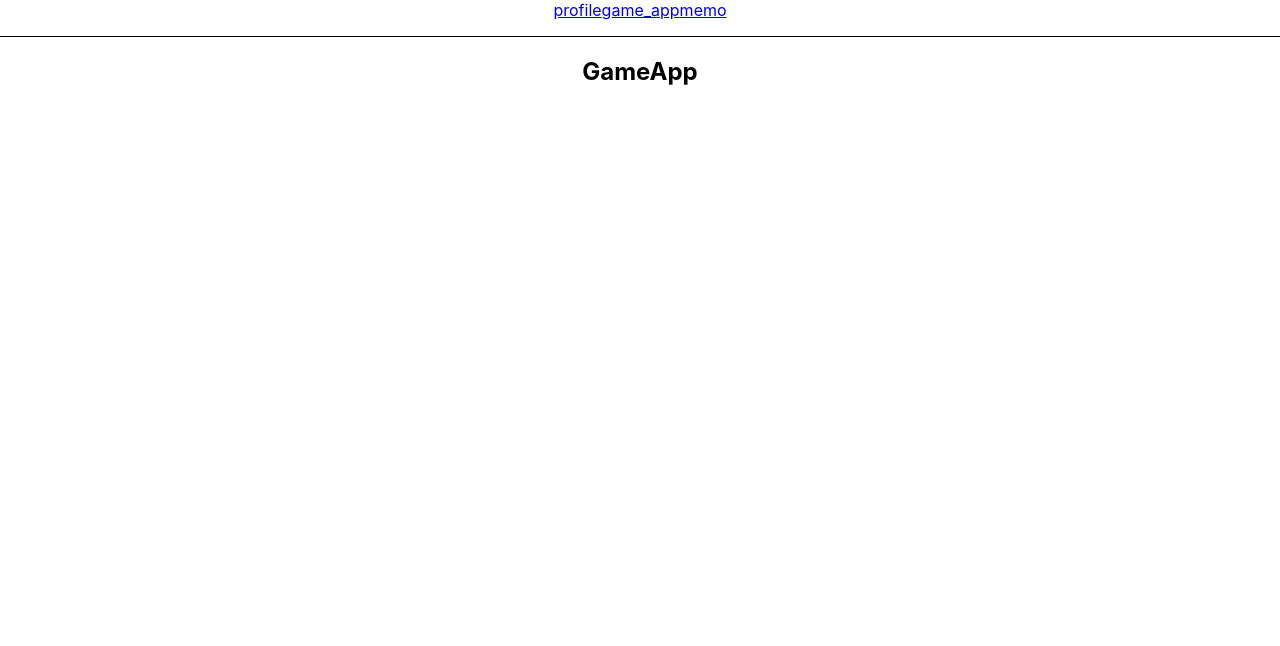
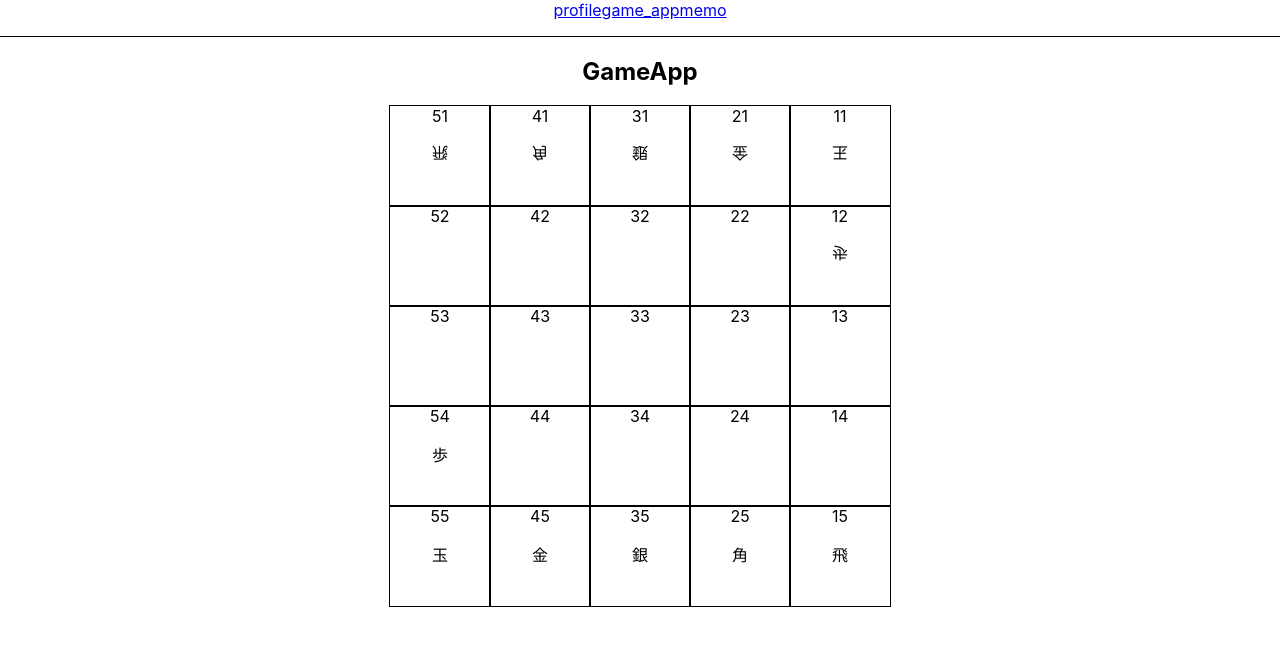
Before and after one commit to aShunyaOtsuki/hobby-web, a React (Create React App) app in the folder web/: page /game_app in a window 1280 px wide. Shown: the top 646 px of the page. Built offline with nearby package versions, Linux system fonts and the light colour scheme.

Commit message:
[frontend] imp shogi: can move koma (#6)

```diff
--- a/web/src/App.css
+++ b/web/src/App.css
@@ -36,3 +36,21 @@
     transform: rotate(360deg);
   }
 }
+
+.ShogiBoard {
+  display: grid;
+  grid-template-columns: repeat(5, 100px);
+  grid-template-rows: repeat(5, 100px);
+  justify-content: center;
+}
+
+.KomaPlace {
+  outline: solid 1px;
+}
+
+.KomaSente {
+  transform: rotateX(0deg);
+}
+.KomaGote {
+  transform: rotateX(180deg);
+}
--- /dev/null
+++ b/web/src/components/ShogiBoard.tsx
@@ -0,0 +1,11 @@
+import React from "react";
+import "../App.css";
+import { Board } from "../game/shogi";
+
+export const ShogiBoard = () => {
+  return (
+    <div>
+      <Board />
+    </div>
+  );
+};
--- /dev/null
+++ b/web/src/game/shogi.tsx
@@ -0,0 +1,181 @@
+import { useState } from "react";
+
+const komaType = ["歩", "銀", "金", "角", "飛", "玉"] as const;
+type KomaType = typeof komaType[number];
+// const placeRange = [1, 2, 3, 4, 5] as const;
+// type PlaceRange = typeof placeRange[number];
+const places = [
+  [0, 0], // 持ち駒の場所
+  [1, 1],
+  [1, 2],
+  [1, 3],
+  [1, 4],
+  [1, 5],
+  [2, 1],
+  [2, 2],
+  [2, 3],
+  [2, 4],
+  [2, 5],
+  [3, 1],
+  [3, 2],
+  [3, 3],
+  [3, 4],
+  [3, 5],
+  [4, 1],
+  [4, 2],
+  [4, 3],
+  [4, 4],
+  [4, 5],
+  [5, 1],
+  [5, 2],
+  [5, 3],
+  [5, 4],
+  [5, 5],
+] as const;
+type Place = typeof places[number];
+type Koma = {
+  komaType: KomaType;
+  place: Place;
+};
+
+const samePlace = (a: Place, b: Place): boolean => {
+  return a[0] === b[0] && a[1] === b[1];
+};
+
+abstract class Player {
+  komas: Koma[];
+  constructor(komas: Koma[]) {
+    this.komas = komas;
+  }
+  move(currentPlace: Place, nextPlace: Place) {
+    const koma = this.komas.find((koma) => samePlace(koma.place, currentPlace));
+    if (koma == null) throw new Error();
+
+    this.komas = this.komas
+      .filter((koma) => !samePlace(koma.place, currentPlace))
+      .concat({ komaType: koma.komaType, place: nextPlace });
+  }
+}
+
+const SENTE_INITIAL_KOMA: Koma[] = [
+  {
+    komaType: "歩",
+    place: [5, 4],
+  },
+  {
+    komaType: "銀",
+    place: [3, 5],
+  },
+  {
+    komaType: "金",
+    place: [4, 5],
+  },
+  {
+    komaType: "角",
+    place: [2, 5],
+  },
+  {
+    komaType: "飛",
+    place: [1, 5],
+  },
+  {
+    komaType: "玉",
+    place: [5, 5],
+  },
+];
+export class Sente extends Player {
+  constructor() {
+    super(SENTE_INITIAL_KOMA);
+  }
+}
+const GOTE_INITIAL_KOMA: Koma[] = [
+  {
+    komaType: "歩",
+    place: [1, 2],
+  },
+  {
+    komaType: "銀",
+    place: [3, 1],
+  },
+  {
+    komaType: "金",
+    place: [2, 1],
+  },
+  {
+    komaType: "角",
+    place: [4, 1],
+  },
+  {
+    komaType: "飛",
+    place: [5, 1],
+  },
+  {
+    komaType: "玉",
+    place: [1, 1],
+  },
+];
+export class Gote extends Player {
+  constructor() {
+    super(GOTE_INITIAL_KOMA);
+  }
+}
+
+export const Board = () => {
+  const [sente, setSente] = useState(new Sente());
+  const [gote, setGote] = useState(new Gote());
+  const [currentPlace, setCurrentPlace] = useState<Place | null>(null);
+
+  return (
+    <div className="ShogiBoard">
+      {[1, 2, 3, 4, 5].flatMap((i) => {
+        return [1, 2, 3, 4, 5].map((j) => {
+          const komaPlace: Place = [6 - j, i] as any;
+          const komaPlaceKey = komaPlace.toString();
+          return (
+            <div
+              key={komaPlaceKey}
+              className="KomaPlace"
+              onClick={() => {
+                if (currentPlace != null) {
+                  const senteKoma = sente.komas.find((koma) =>
+                    samePlace(koma.place, currentPlace)
+                  );
+                  const goteKoma = gote.komas.find((koma) =>
+                    samePlace(koma.place, currentPlace)
+                  );
+                  console.log(senteKoma, goteKoma);
+                  if (senteKoma != null) {
+                    sente.move(currentPlace, komaPlace);
+                    setSente(sente);
+                  }
+                  if (goteKoma != null) {
+                    gote.move(currentPlace, komaPlace);
+                    setGote(sente);
+                  }
+                  setCurrentPlace(null);
+                } else {
+                  setCurrentPlace(komaPlace);
+                }
+              }}
+            >
+              {`${6 - j}${i}`}
+              <br />
+              <p className="KomaSente">
+                {
+                  sente.komas.find((koma) => samePlace(koma.place, komaPlace))
+                    ?.komaType
+                }
+              </p>
+              <p className="KomaGote">
+                {
+                  gote.komas.find((koma) => samePlace(koma.place, komaPlace))
+                    ?.komaType
+                }
+              </p>
+            </div>
+          );
+        });
+      })}
+    </div>
+  );
+};
--- a/web/src/routes/GameApp.tsx
+++ b/web/src/routes/GameApp.tsx
@@ -1,7 +1,10 @@
+import { ShogiBoard } from "../components/ShogiBoard";
+
 export const GameApp = () => {
   return (
     <main>
       <h2>GameApp</h2>
+      <ShogiBoard />
     </main>
   );
 };
```
Also changed, not shown: web/tsconfig.json (+2 -9 lines).
